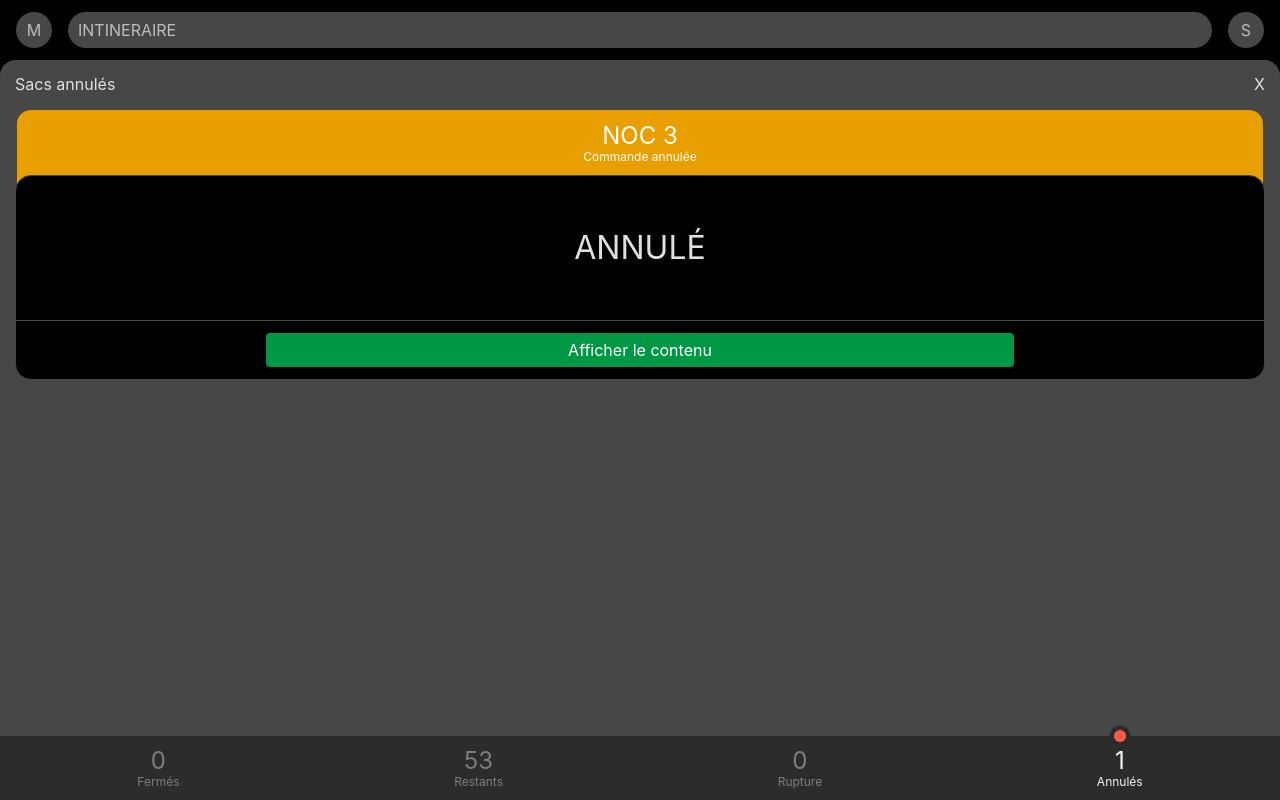
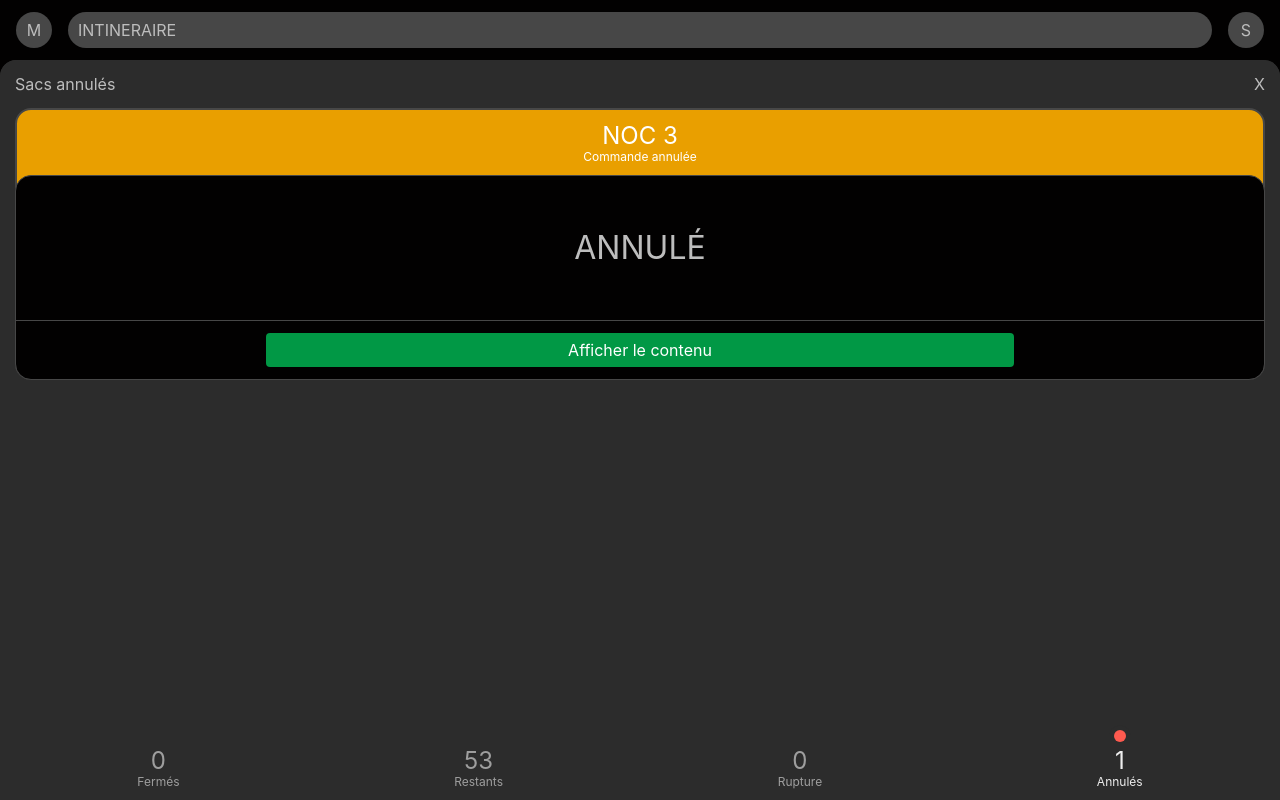
Before and after one commit to Jordan-T/poc-delivery, a Vue app: page /show/canceled in a window 1280 px wide. Built offline with nearby package versions, Linux system fonts and the light colour scheme.

Commit message:
Add theme switcher

```diff
--- a/src/assets/scss/_var.scss
+++ b/src/assets/scss/_var.scss
@@ -51,7 +51,7 @@ $size-8: .75rem;
 $gap: 15px;
 
 // - derived
-$light: $white-ter !default;
+$light: $grey-lighter;
 $dark: $grey-darker !default;
 $blue-invert: $black;
 $success: var(--success);
@@ -60,7 +60,7 @@ $danger: var(--danger);
 $danger-invert: $black;
 $warning: var(--warning);
 $warning-invert: $black;
-$background: $white-ter !default;
+$background: $grey-lighter;
 $light-invert: $dark !default;
 $dark-invert: $light !default;
 
--- a/src/components/PrepaCard.vue
+++ b/src/components/PrepaCard.vue
@@ -146,8 +146,8 @@ export default {
 @import "../assets/scss/_imports.scss";
 
 .c-prepa-card {
-  border: solid 2px $white-ter;
-  background: $white-bis;
+  border: solid 2px $grey-lighter;
+  background: $white-ter;
   border-radius: $radius-large;
   color: $black;
 
@@ -164,7 +164,7 @@ export default {
 
   &__main {
     margin: 0 -2px -2px;
-    border: solid 1px $white-ter;
+    border: solid 1px $grey-lighter;
     border-radius: $radius-large;
     color: $text;
     background: $white;
@@ -175,7 +175,7 @@ export default {
     text-align: center;
     text-transform: uppercase;
     font-size: $size-3;
-    border-bottom: solid 1px $white-ter;
+    border-bottom: solid 1px $grey-lighter;
   }
 
   &__grid {
@@ -183,7 +183,7 @@ export default {
     grid-template-columns: repeat(2, 1fr);
     margin: -1px;
     border-radius: $radius-large $radius-large 0 0;
-    border-bottom: solid 1px $white-ter;
+    border-bottom: solid 1px $grey-lighter;
     overflow: hidden;
 
     &-item {
@@ -191,8 +191,8 @@ export default {
       flex-direction: column;
       align-items: center;
       text-align: center;
-      border-top: solid 1px $white-ter;
-      border-right: solid 1px $white-ter;
+      border-top: solid 1px $grey-lighter;
+      border-right: solid 1px $grey-lighter;
       padding: space(2) space(2) space(3);
 
       &:last-child:nth-child(2n+1) {
--- a/src/components/TheHeader.vue
+++ b/src/components/TheHeader.vue
@@ -2,13 +2,22 @@
   <div class="c-header">
     <button class="c-header__button" type="button">M</button>
     <button class="c-header__button c-header__button--main">INTINERAIRE</button>
-    <button class="c-header__button" type="button">S</button>
+    <button
+      class="c-header__button"
+      type="button"
+      @click="toggleTheme"
+    >S</button>
   </div>
 </template>
 
 <script>
 export default {
-  name: 'TheHeader'
+  name: 'TheHeader',
+  methods: {
+    toggleTheme() {
+      document.documentElement.classList.toggle('dark-mode')
+    }
+  }
 };
 </script>
 
@@ -23,8 +32,8 @@ export default {
   &__button {
     @extend %control;
     border-radius: 999px;
-    color: var(--grey-500);
-    background: var(--grey-200);
+    color: $text;
+    background: $grey-lighter;
     width: $control-height;
     height: $control-height;
     justify-content: center;
--- a/src/components/TheStatusBarItem.vue
+++ b/src/components/TheStatusBarItem.vue
@@ -10,7 +10,7 @@
       @click.prevent="onClick(navigate, isActive)"
     >
       <span class="c-status-bar-item__number">
-        <NumberAnim :value="number" />
+        <NumberAnim :value="number" hori />
       </span>
       <span class="c-status-bar-item__title">{{ title }}</span>
     </a>
@@ -54,8 +54,8 @@ export default {
   flex-direction: column;
   justify-content: center;
   position: relative;
-  background: var(--grey-100);
-  color: var(--grey-400);
+  background: $white-ter;
+  color: $text-light;
   line-height: 1.1;
   padding: space(3) space(2);
 
@@ -79,7 +79,7 @@ export default {
       margin: -.5em;
       font-size: .75rem;
       border-radius: 50%;
-      background: var(--danger);
+      background: $danger;
     }
     &::before {
       transform: scale(1.75);
@@ -91,7 +91,7 @@ export default {
   &:hover,
   &:focus,
   &--active {
-    color: var(--grey-800)
+    color: $text-strong;
   }
 }
 </style>
--- a/src/index.css
+++ b/src/index.scss
@@ -4,12 +4,12 @@
   --base-grey-100: #FAFAFA;
   --base-grey-200: #F5F5F5;
   --base-grey-300: #EEEEEE;
-  --base-grey-400: #E0E0E0;
-  --base-grey-500: #BDBDBD;
-  --base-grey-600: #7D7D7D;
-  --base-grey-700: #616161;
-  --base-grey-800: #474747;
-  --base-grey-900: #2C2C2C;
+  --base-grey-400: #BDBDBD;
+  --base-grey-500: #7D7D7D;
+  --base-grey-600: #616161;
+  --base-grey-700: #474747;
+  --base-grey-800: #2C2C2C;
+  --base-grey-900: #111;
   --base-black: #020101;
   --base-danger: #FE5A4F;
   --base-success: #019845;
--- a/src/main.js
+++ b/src/main.js
@@ -1,7 +1,7 @@
 import { createApp } from 'vue'
 import { createRouter, createWebHistory } from 'vue-router'
 import App from './App.vue'
-import './index.css'
+import './index.scss'
 import './assets/scss/index.scss'
 
 const router = createRouter({
```
